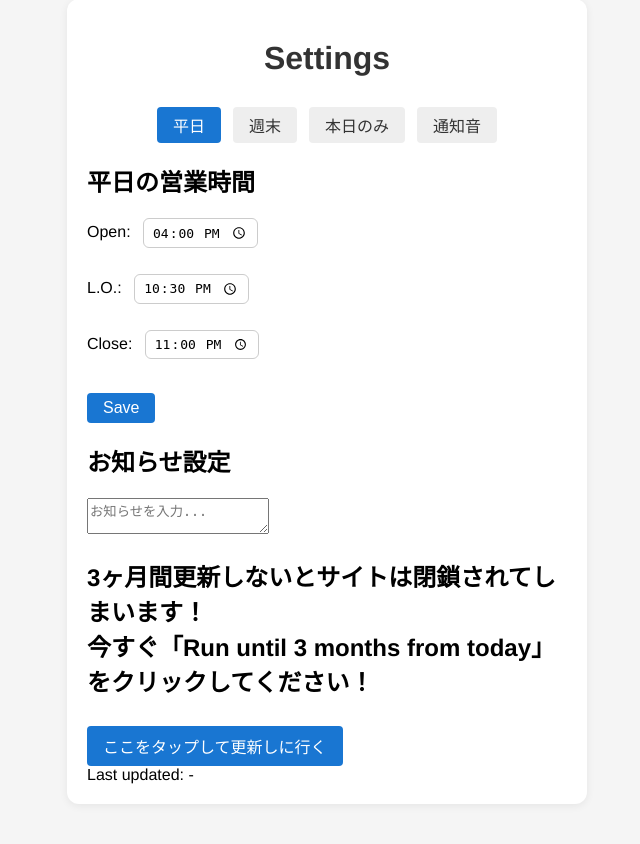
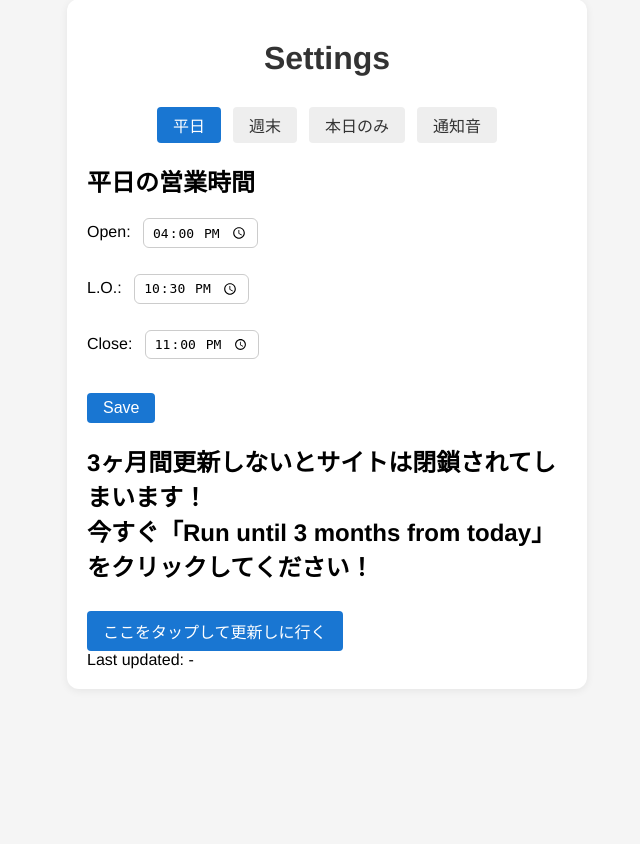
Before and after one commit to Hapiemon/Order_in_emergency, a Flask app: page /settings in a window 1280 px wide. Shown: the part 45-889 px from the top of the page, without its empty margins (313-953 px from the left). After the commit the page ends 714 px from the top, so only its background shows below. Run offline with Flask 3, Linux system fonts and the light colour scheme.

Commit message:
UPDATE: 見やすいレイアウトに変更

```diff
--- a/home/nikuya/mysite/settings.json
+++ b/home/nikuya/mysite/settings.json
@@ -16,10 +16,10 @@
   },
   "notice": "",
   "sounds": {
-    "new_order": "アイテムを入手1",
-    "order_toggle": "アイテムを入手2",
-    "course_start": "アヒルが大笑い",
-    "order_time_end": "カウントダウン電子音",
-    "seat_time_end": "お寺の鐘"
+    "new_order": "______________1",
+    "order_toggle": "______________2",
+    "course_start": "________________",
+    "order_time_end": "________________________",
+    "seat_time_end": "____________"
   }
 }
--- a/home/nikuya/mysite/templates/settings.html
+++ b/home/nikuya/mysite/templates/settings.html
@@ -47,35 +47,35 @@
             <h2>通知音設定</h2>
             <div class="sound-settings">
                 <div class="sound-setting-item">
-                    <label>新規注文通知音:</label>
+                    <label>新規注文通知音:<br></label>
                     <select id="new-order-sound">
                         <!-- 音声ファイルのオプションを動的に生成 -->
                     </select>
                     <button onclick="testSound('new_order')" class="test-sound-btn">テスト</button>
                 </div>
                 <div class="sound-setting-item">
-                    <label>注文完了/キャンセル通知音:</label>
+                    <label>注文完了/キャンセル通知音:<br></label>
                     <select id="order-toggle-sound">
                         <!-- 音声ファイルのオプションを動的に生成 -->
                     </select>
                     <button onclick="testSound('order_toggle')" class="test-sound-btn">テスト</button>
                 </div>
                 <div class="sound-setting-item">
-                    <label>コース開始通知音:</label>
+                    <label>コース開始通知音:<br></label>
                     <select id="course-start-sound">
                         <!-- 音声ファイルのオプションを動的に生成 -->
                     </select>
                     <button onclick="testSound('course_start')" class="test-sound-btn">テスト</button>
                 </div>
                 <div class="sound-setting-item">
-                    <label>注文時間終了通知音:</label>
+                    <label>注文時間終了通知音:<br></label>
                     <select id="order-time-end-sound">
                         <!-- 音声ファイルのオプションを動的に生成 -->
                     </select>
                     <button onclick="testSound('order_time_end')" class="test-sound-btn">テスト</button>
                 </div>
                 <div class="sound-setting-item">
-                    <label>席時間終了通知音:</label>
+                    <label>席時間終了通知音:<br></label>
                     <select id="seat-time-end-sound">
                         <!-- 音声ファイルのオプションを動的に生成 -->
                     </select>
@@ -131,11 +131,6 @@
                 });
             </script>
         </div>
-
-        <div class="notice-section">
-            <h2>お知らせ設定</h2>
-            <textarea id="notice-text" placeholder="お知らせを入力..."></textarea>
-        </div>
         <div class="website-update-section">
             <h2>3ヶ月間更新しないとサイトは閉鎖されてしまいます！<br>今すぐ「Run until 3 months from today」をクリックしてください！</h2>
             <a href="https://www.pythonanywhere.com/user/nikuya/" target="_blank" class="website-update-link" id="update-link">ここをタップして更新しに行く</a><br>
@@ -189,11 +184,11 @@
                 document.querySelector('#website-update-form [name=notice]').value = data.notice;
             }
             if (data.sounds) {
-                document.getElementById('new-order-sound').value = data.sounds.new_order || 'アイテムを入手1';
-                document.getElementById('order-toggle-sound').value = data.sounds.order_toggle || 'アイテムを入手2';
-                document.getElementById('course-start-sound').value = data.sounds.course_start || 'アヒルが大笑い';
-                document.getElementById('order-time-end-sound').value = data.sounds.order_time_end || 'カウントダウン電子音';
-                document.getElementById('seat-time-end-sound').value = data.sounds.seat_time_end || 'お寺の鐘';
+                document.getElementById('new-order-sound').value = data.sounds.new_order || '______________1';
+                document.getElementById('order-toggle-sound').value = data.sounds.order_toggle || '______________2';
+                document.getElementById('course-start-sound').value = data.sounds.course_start || '________________';
+                document.getElementById('order-time-end-sound').value = data.sounds.order_time_end || '________________________';
+                document.getElementById('seat-time-end-sound').value = data.sounds.seat_time_end || '____________';
             }
         });
 
```
Also changed, not shown: 1 other file.
